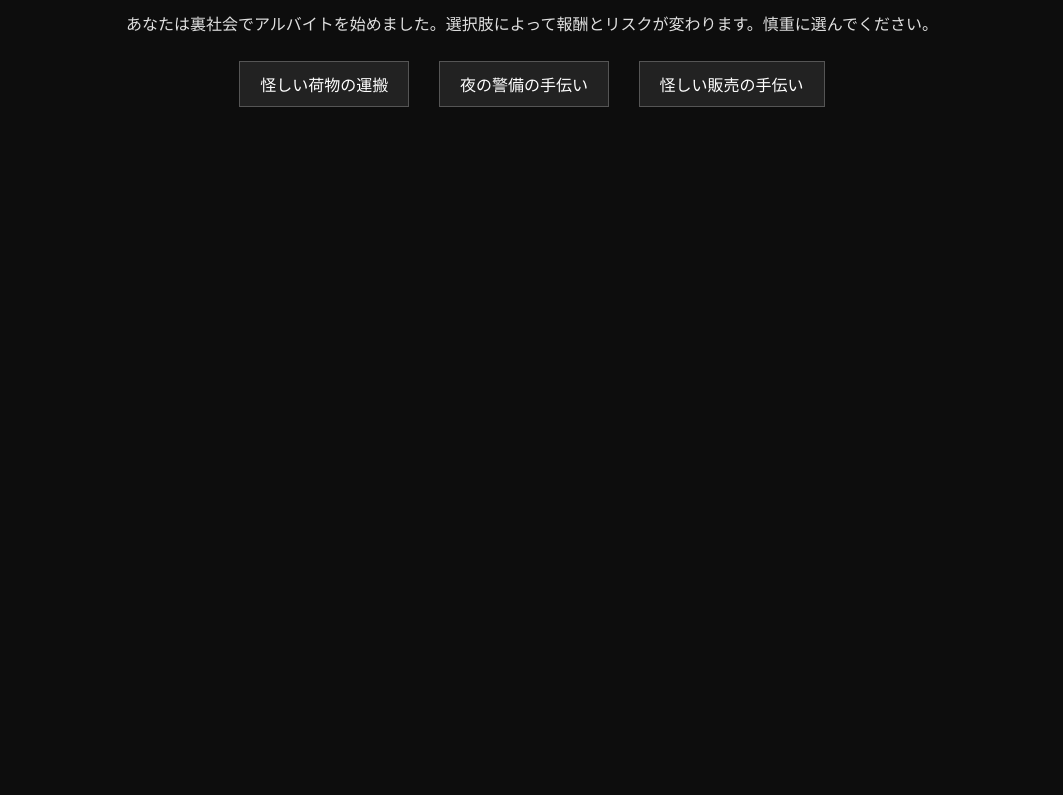
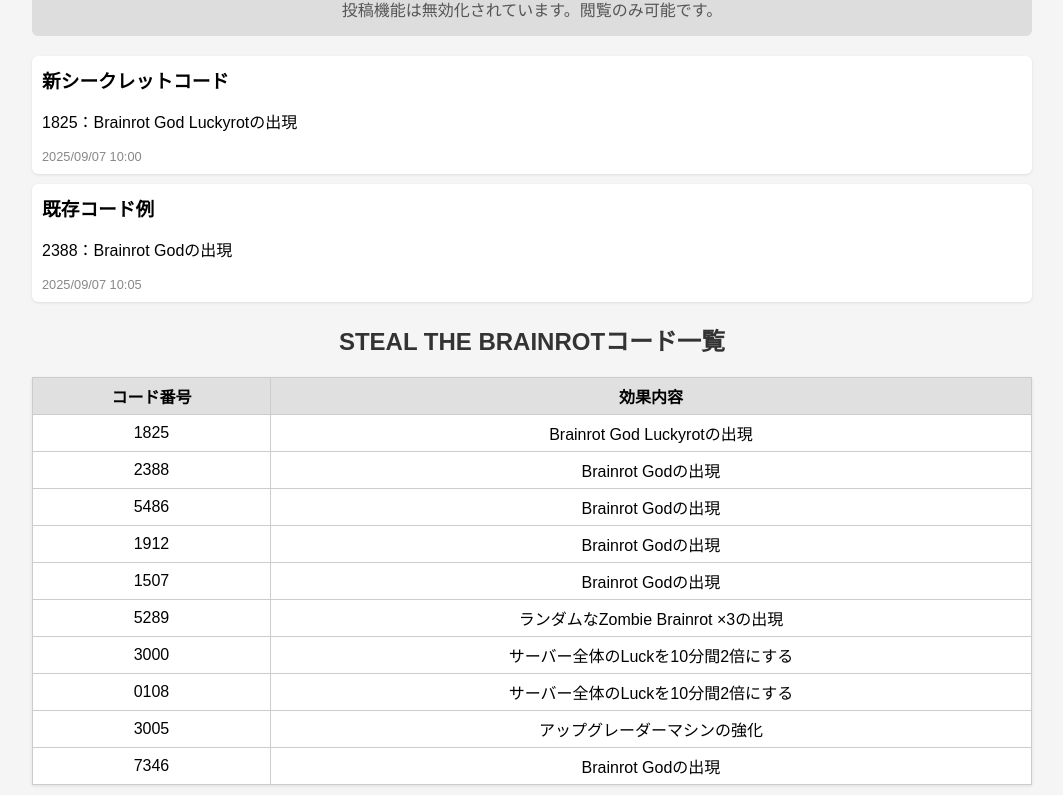
Before and after one commit to adsteam48/adsteam48.github.io, a plain HTML site: page index.html in a window 1280 px wide. Shown: the part 137-932 px from the top of the page, without its empty margins (108-1171 px from the left). Before the commit the page ends 800 px from the top, so only its background shows below. Drawn offline with Linux system fonts and the light colour scheme.

Commit message:
Update index.html

```diff
--- a/index.html
+++ b/index.html
@@ -1,107 +1,102 @@
-
 <!DOCTYPE html>
 <html lang="ja">
 <head>
   <meta charset="UTF-8">
   <meta name="viewport" content="width=device-width, initial-scale=1.0">
-<title>闇バイト疑似体験ゲーム</title>
+  <title>ブレインロット情報提供掲示板（閲覧専用）</title>
   <style>
     body {
-        font-family: 'Courier New', monospace;
-        background-color: #0d0d0d;
-        color: #e0e0e0;
+      font-family: Arial, sans-serif;
+      max-width: 1000px;
+      margin: 20px auto;
+      padding: 10px;
+      background-color: #f5f5f5;
+    }
+    h1, h2 {
       text-align: center;
-        padding: 50px;
+      color: #333;
     }
-    h1 {
-        color: #ff4c4c;
+    .post {
+      background: #fff;
+      padding: 10px;
+      margin-bottom: 10px;
+      border-radius: 6px;
+      box-shadow: 0 1px 3px rgba(0,0,0,0.1);
     }
-    button {
-        margin: 10px;
-        padding: 10px 20px;
-        font-size: 16px;
-        cursor: pointer;
-        background-color: #222;
-        color: #fff;
-        border: 1px solid #555;
-        transition: 0.3s;
+    .post h3 {
+      margin: 0 0 5px 0;
     }
-    button:hover {
-        background-color: #ff4c4c;
-        border-color: #ff4c4c;
+    .timestamp {
+      font-size: 0.8em;
+      color: #888;
+      margin-top: 5px;
     }
-    .hidden {
-        display: none;
+    table {
+      width: 100%;
+      border-collapse: collapse;
+      margin-top: 10px;
+      background: #fff;
+      box-shadow: 0 1px 3px rgba(0,0,0,0.1);
     }
-    #timer {
-        font-weight: bold;
-        margin-top: 20px;
-        color: #ffa500;
+    th, td {
+      border: 1px solid #ccc;
+      padding: 6px;
+      text-align: center;
+    }
+    th {
+      background-color: #e0e0e0;
+    }
+    .disabled-form {
+      background: #ddd;
+      padding: 15px;
+      border-radius: 6px;
+      margin-bottom: 20px;
+      color: #555;
+      text-align: center;
     }
   </style>
 </head>
 <body>
-<h1>闇バイト疑似体験ゲーム</h1>
-<p>あなたは裏社会でアルバイトを始めました。選択肢によって報酬とリスクが変わります。慎重に選んでください。</p>
+  <h1>ブレインロット情報提供掲示板（閲覧専用）</h1>
 
-<div id="choices">
-    <button onclick="choose('荷物運搬')">怪しい荷物の運搬</button>
-    <button onclick="choose('夜の警備')">夜の警備の手伝い</button>
-    <button onclick="choose('販売手伝い')">怪しい販売の手伝い</button>
+  <!-- 投稿フォーム（無効化） -->
+  <div class="disabled-form">
+    投稿機能は無効化されています。閲覧のみ可能です。
   </div>
 
-<div id="result" class="hidden">
-    <h2>結果</h2>
-    <p id="resultText"></p>
-    <p id="timer"></p>
-    <button onclick="restart()">もう一度挑戦</button>
+  <!-- 情報掲示例 -->
+  <div class="post">
+    <h3>新シークレットコード</h3>
+    <p>1825：Brainrot God Luckyrotの出現</p>
+    <div class="timestamp">2025/09/07 10:00</div>
+  </div>
+  <div class="post">
+    <h3>既存コード例</h3>
+    <p>2388：Brainrot Godの出現</p>
+    <div class="timestamp">2025/09/07 10:05</div>
   </div>
 
-<script>
-function getRandomInt(min, max) {
-    return Math.floor(Math.random() * (max - min + 1)) + min;
-}
-
-function choose(option) {
-    document.getElementById('choices').classList.add('hidden');
-    document.getElementById('result').classList.remove('hidden');
-
-    let reward = getRandomInt(1000, 5000);
-    let risk = getRandomInt(1, 100); // リスク判定
-
-    let text = '';
-    if(option === '荷物運搬') {
-        text = `荷物を運搬しました。報酬: ${reward}円。`;
-        text += risk > 80 ? "警察に見つかりそうになった！危険！" : "特に問題なく完了しました。";
-    } else if(option === '夜の警備') {
-        text = `夜の警備を手伝いました。報酬: ${reward}円。`;
-        text += risk > 90 ? "怪しい人物に遭遇した！警戒が必要！" : "無事に勤務を終えました。";
-    } else if(option === '販売手伝い') {
-        text = `販売手伝いをしました。報酬: ${reward}円。`;
-        text += risk > 70 ? "違法リスクが高い！すぐに辞めるべき！" : "うまくやり過ごしましたが緊張しました。";
-    }
-
-    document.getElementById('resultText').innerText = text;
-
-    // タイマー演出（リアル感）
-    let timeLeft = 5;
-    let timer = document.getElementById('timer');
-    timer.innerText = `次の行動まで ${timeLeft}秒待機中...`;
-    let interval = setInterval(() => {
-        timeLeft--;
-        timer.innerText = `次の行動まで ${timeLeft}秒待機中...`;
-        if(timeLeft <= 0) {
-            clearInterval(interval);
-            timer.innerText = "行動可能です！もう一度挑戦できます。";
-        }
-    }, 1000);
-}
-
-function restart() {
-    document.getElementById('choices').classList.remove('hidden');
-    document.getElementById('result').classList.add('hidden');
-    document.getElementById('timer').innerText = '';
-}
-</script>
+  <!-- コード一覧 -->
+  <h2>STEAL THE BRAINROTコード一覧</h2>
+  <table>
+    <thead>
+      <tr>
+        <th>コード番号</th>
+        <th>効果内容</th>
+      </tr>
+    </thead>
+    <tbody>
+      <tr><td>1825</td><td>Brainrot God Luckyrotの出現</td></tr>
+      <tr><td>2388</td><td>Brainrot Godの出現</td></tr>
+      <tr><td>5486</td><td>Brainrot Godの出現</td></tr>
+      <tr><td>1912</td><td>Brainrot Godの出現</td></tr>
+      <tr><td>1507</td><td>Brainrot Godの出現</td></tr>
+      <tr><td>5289</td><td>ランダムなZombie Brainrot ×3の出現</td></tr>
+      <tr><td>3000</td><td>サーバー全体のLuckを10分間2倍にする</td></tr>
+      <tr><td>0108</td><td>サーバー全体のLuckを10分間2倍にする</td></tr>
+      <tr><td>3005</td><td>アップグレーダーマシンの強化</td></tr>
+      <tr><td>7346</td><td>Brainrot Godの出現</td></tr>
+    </tbody>
+  </table>
 </body>
 </html>
```
Lines whose indentation alone changed are shown as unchanged.
